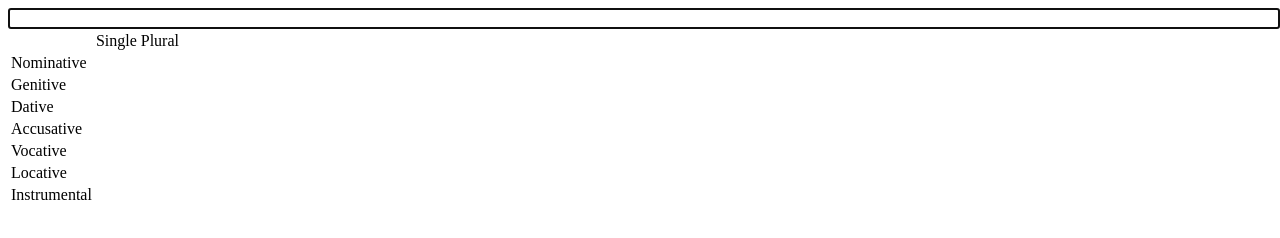
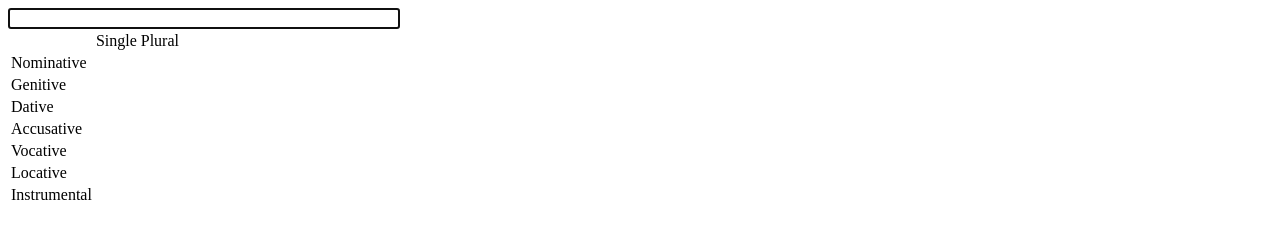
Before and after one commit to vadimshchukin/vadimshchukin.github.io, a plain HTML site: page pady.html in a window 1280 px wide. Drawn offline with Linux system fonts and the light colour scheme.

Commit message:
pady.html changed

```diff
--- a/pady.html
+++ b/pady.html
@@ -3,6 +3,10 @@
 <head>
 <meta charset="utf-8" />
 <style>
+html {
+    width: 400px;
+}
+
 input {
     width: 100%;
 }
```
